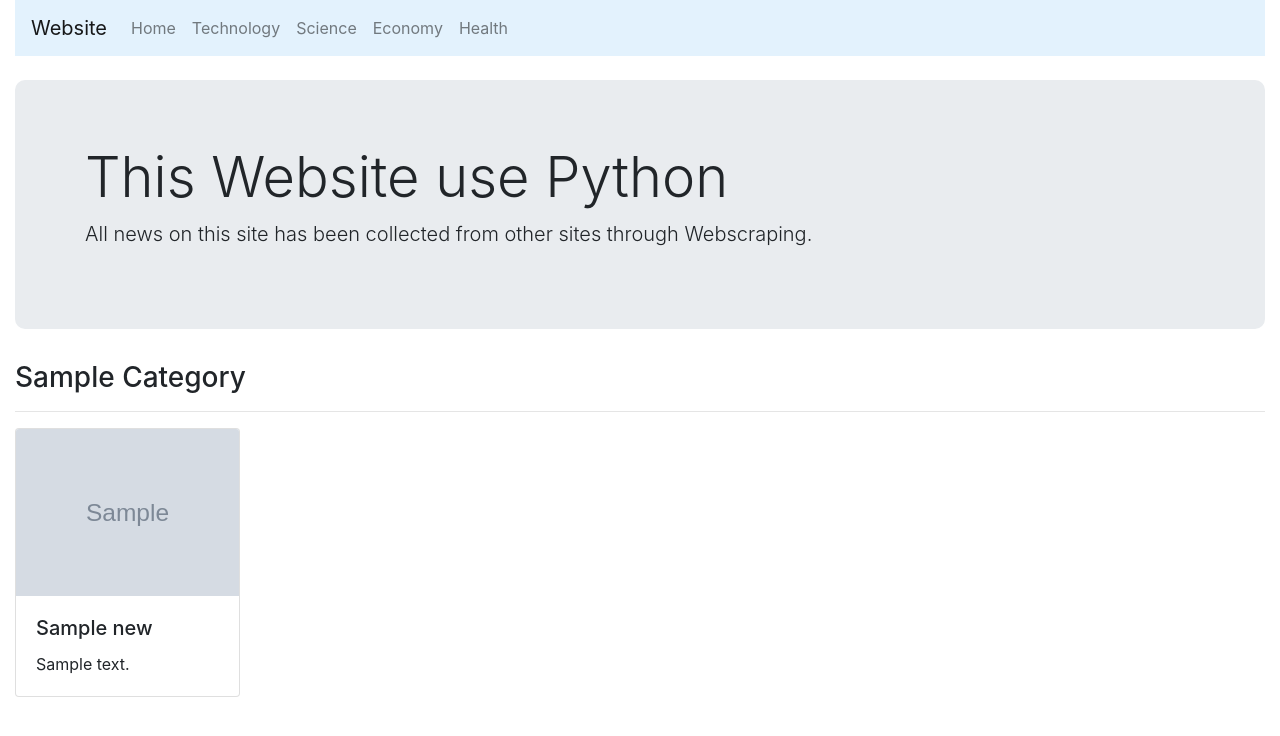
After one commit to dev-michel324/notice_scraping, a Python web app: template notice/main/templates/main/category.html in a window 1280 px wide. The commit adds this page. Shown: the top 736 px of the page. Run offline with Jinja, Linux system fonts and the light colour scheme; the template is opened without the code that fills it: most values are stand-ins (such as "Sample title", 1, 10 or a date in 2020); grey boxes marked "Sample" are stand-in pictures; some libraries are stand-ins or nearby versions.

Commit message:
added new functions

```diff
--- a/notice/main/templates/base.html
+++ b/notice/main/templates/base.html
@@ -20,26 +20,26 @@
     <header>
         <div class="container-fluid">
             <nav class="navbar navbar-expand-lg navbar-light" style="background-color: #e3f2fd;">
-                <a class="navbar-brand" href="#">Website</a>
+                <a class="navbar-brand" href="/">Website</a>
                 <button class="navbar-toggler" type="button" data-toggle="collapse" data-target="#navbarNav" aria-controls="navbarNav" aria-expanded="false" aria-label="Toggle navigation">
                   <span class="navbar-toggler-icon"></span>
                 </button>
                 <div class="collapse navbar-collapse" id="navbarNav">
                   <ul class="navbar-nav">
                     <li class="nav-item">
-                      <a class="nav-link" href="#">Home</a>
+                      <a class="nav-link" href="/">Home</a>
                     </li>
                     <li class="nav-item">
-                      <a class="nav-link" href="#">Technology</a>
+                      <a class="nav-link" href="/category/1">Technology</a>
                     </li>
                     <li class="nav-item">
-                      <a class="nav-link" href="#">Science</a>
+                      <a class="nav-link" href="/category/2">Science</a>
                     </li>
                     <li class="nav-item">
-                        <a class="nav-link" href="#">Economy</a>
+                        <a class="nav-link" href="/category/3">Economy</a>
                       </li>
                       <li class="nav-item">
-                        <a class="nav-link" href="#">Health</a>
+                        <a class="nav-link" href="/category/4">Health</a>
                       </li>
                   </ul>
                 </div>
@@ -60,11 +60,11 @@
     </div>
 </main>
     <footer>
-        <div class="container-fluid">
+        <!-- <div class="container-fluid">
             <nav class="navbar-expand-lg navbar-light fixed-bottom" style="background-color: #e3f2fd;">
                 tetse
             </nav>
-        </div>
+        </div> -->
     </footer>
 </body>
 </html>
--- /dev/null
+++ b/notice/main/templates/main/category.html
@@ -0,0 +1,19 @@
+{% extends 'base.html' %}
+{% block title %}{{category|title}}{% endblock %}
+{% block content %}
+<h3>{{category|title}}</h3>
+  <hr>
+    {% for n in news %}
+        <div style="display: inline-block; width: 18%;">
+        <div class="card">
+            <img class="card-img-top" src="{{n.image}}" alt="Card image cap">
+            <div class="card-body">
+              <h5 class="card-title">{{n.title}}</h5>
+              <p class="card-text">{{n.description}}</p>
+              <!-- <a href="#" class="btn btn-primary">Go somewhere</a> -->
+            </div>
+          </div>
+        </div>
+    {% endfor %}
+
+{% endblock %}
--- a/notice/main/templates/main/index.html
+++ b/notice/main/templates/main/index.html
@@ -1,5 +1,5 @@
 {% extends 'base.html' %}
-{% block title %}Pagina inicial{% endblock %}
+{% block title %}Home{% endblock %}
 {% block content %}
   <h3>Technology</h3>
   <hr>
--- a/notice/main/urls.py
+++ b/notice/main/urls.py
@@ -3,6 +3,8 @@
 
 from . import views
 
+app_name = 'main'
 urlpatterns = [
-    path('', views.index, name='index_page')
+    path('', views.index, name='index_page'),
+    path('category/<int:category>', views.page_per_category, name='category_list'),
 ]
```
Also changed, not shown: notice/main/views.py (+9 -1 lines).
